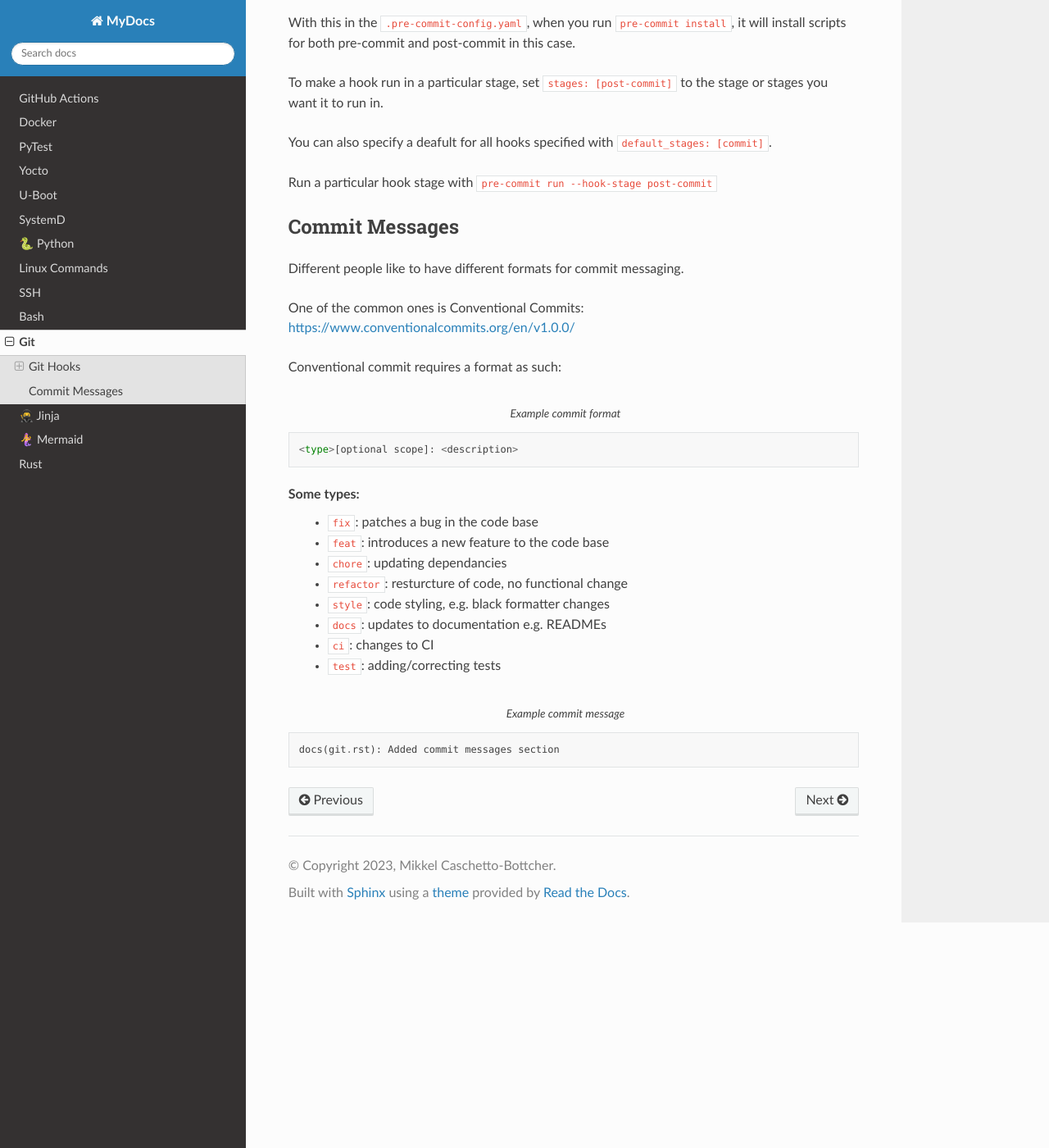
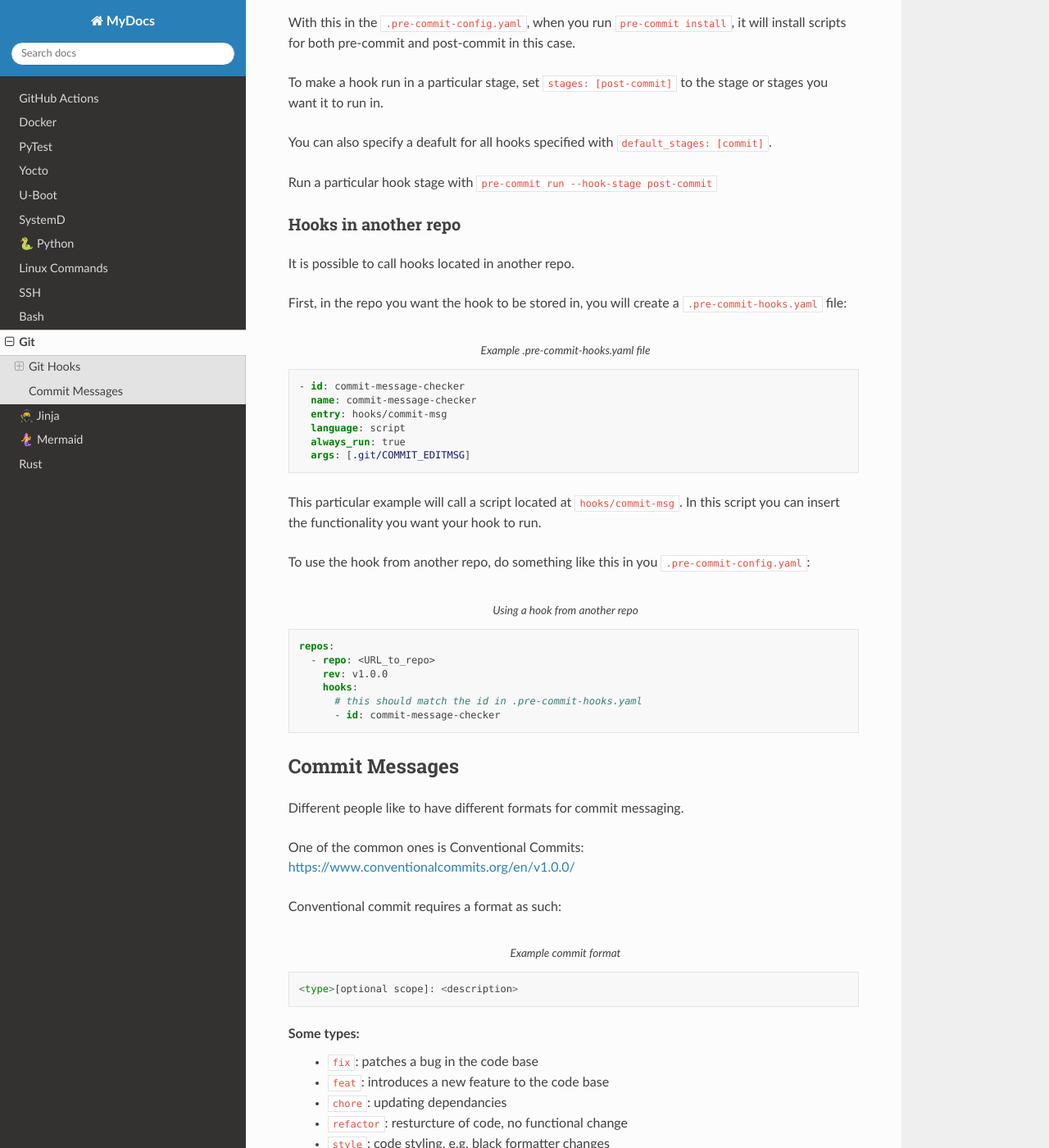
Before and after one commit to mcbottcher/my_docs, a Sphinx documentation site: the page built from docs/source/git.rst, in a window 1280 px wide and 1400 px high, scrolled down 1284 px. Shown: the whole window at 82% size. Built offline with Sphinx 7.4.7 and the Read the Docs theme 2.0.0, drawn with Linux system fonts in a browser that asks for light colours.

Commit message:
git: added pre-commit section

```diff
--- a/docs/source/git.rst
+++ b/docs/source/git.rst
@@ -68,6 +68,39 @@ You can also specify a deafult for all hooks specified with ``default_stages: [c
 
 Run a particular hook stage with ``pre-commit run --hook-stage post-commit``
 
+Hooks in another repo
+^^^^^^^^^^^^^^^^^^^^^
+
+It is possible to call hooks located in another repo.
+
+First, in the repo you want the hook to be stored in, you will create a ``.pre-commit-hooks.yaml``
+file:
+
+.. code-block:: yaml
+  :caption: Example .pre-commit-hooks.yaml file
+
+  - id: commit-message-checker
+    name: commit-message-checker
+    entry: hooks/commit-msg
+    language: script
+    always_run: true
+    args: [.git/COMMIT_EDITMSG]
+
+This particular example will call a script located at ``hooks/commit-msg``. In this script you can insert
+the functionality you want your hook to run.
+
+To use the hook from another repo, do something like this in you ``.pre-commit-config.yaml``:
+
+.. code-block:: yaml
+  :caption: Using a hook from another repo
+
+  repos:
+    - repo: <URL_to_repo>
+      rev: v1.0.0
+      hooks:
+        # this should match the id in .pre-commit-hooks.yaml
+        - id: commit-message-checker
+
 Commit Messages
 ---------------
 
```
